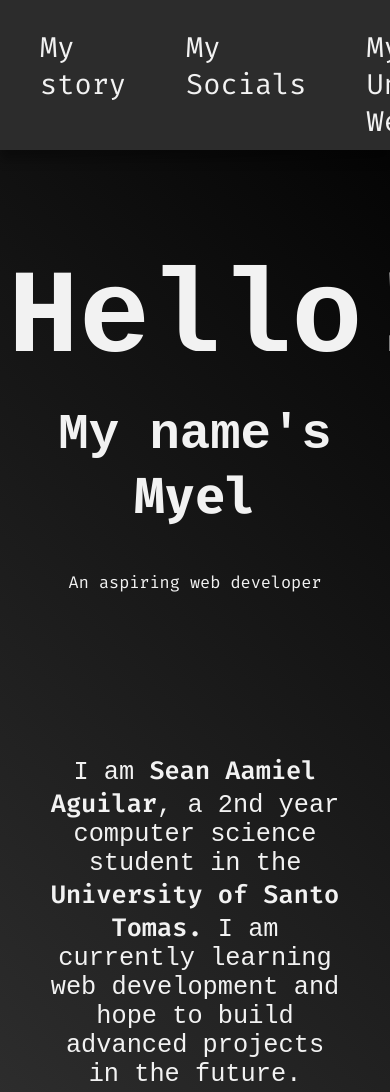
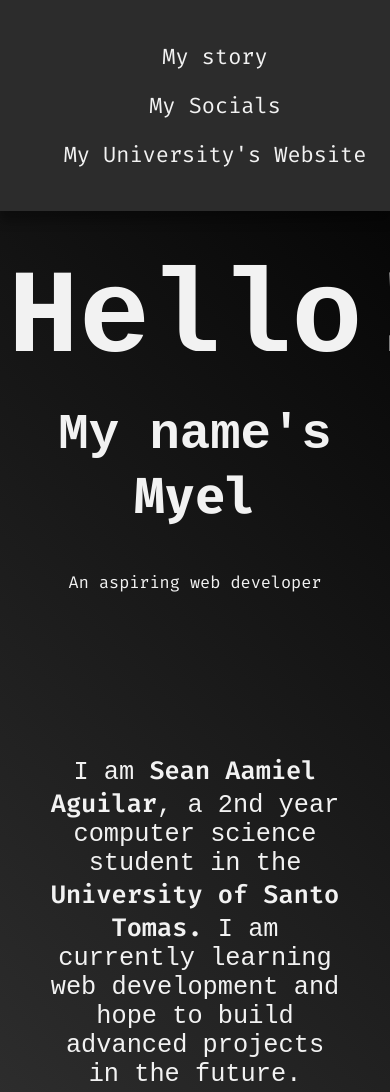
Before and after one commit to SnMyel/MySimplePortfolio-Myel, a plain HTML site: page index.html in a window 390 px wide. Shown: the top 1092 px of the page. Drawn offline with Linux system fonts and the light colour scheme.

Commit message:
Update styles.css

```diff
--- a/styles.css
+++ b/styles.css
@@ -37,29 +37,39 @@ a {
     top: 0;
     left: 0;
     width: 100%;
-    height: 95px;
+    height: 120px;
     margin: 0;
     background-color: var(--background-color-gray);
     box-shadow: 0 10px 10px rgba(0,0,0,0.3);
 }
 
-@media (max-width: 1000px) {
-    #navbar {
-        height: 150px;
-    }
+#navbar ul {
+    font-size: 1.7rem;
+    color: var(--default-color);
+    display: flex;
+    align-items: center;
+    justify-content: flex-start;
+    list-style: none;
+    gap: 80px;
+}
+
+@media (max-width: 960px) {
     #navbar ul {
-        font-size: 1.2rem;
-        gap: 30px;
+        gap: 40px;
     }
 }
 
-#navbar ul {
-    font-size: 1.7rem;
-    color: var(--default-color);
-    display: inline-flex;
-    justify-content: flex-end;
-    list-style: none;
-    gap: 60px;
+@media (max-width: 700px) {
+    #navbar {
+        height: auto;
+        padding: 20px;
+    }
+    #navbar ul {
+        flex-direction: column;
+        align-items: center;
+        gap: 20px;
+        font-size: 1.3rem;
+    }
 }
 
 .intro {
@@ -212,4 +222,5 @@ a {
     transform: scale(1.1);
     color: var(--hover-color4);
     transition: transform 0.3s ease-in-out;
+
 }
```
